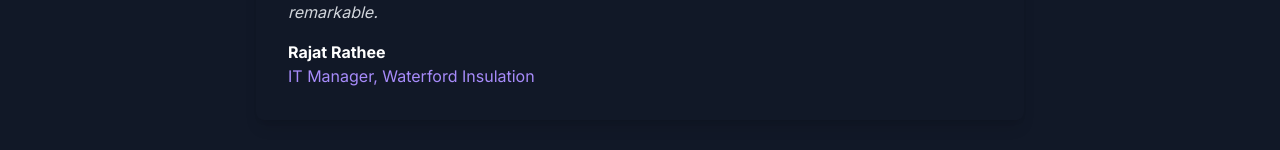
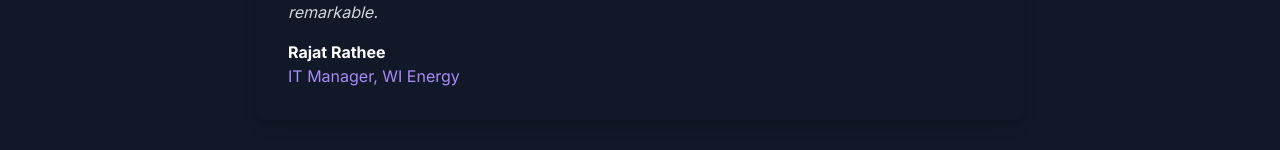
Before and after one commit to vigneshvenkat/senior-it-lead-portfolio, a Next.js app: page /vigneshvenkat.github.io/ in a window 1280 px wide. Shown: the part 2192-2342 px from the top of the page. Built offline with nearby package versions, Linux system fonts and the light colour scheme.

Commit message:
Update position in Testimonials component from Waterford Insulation to WI Energy

```diff
--- a/src/components/Testimonials.tsx
+++ b/src/components/Testimonials.tsx
@@ -6,7 +6,7 @@ const testimonials =
  [
   {
     name: "Rajat Rathee",
-    position: "IT Manager, Waterford Insulation",
+    position: "IT Manager, WI Energy",
     content: "Vignesh's leadership has been instrumental in our company's digital transformation. His ability to navigate complex technical challenges while keeping the team motivated is truly remarkable."
   },
   {
```
